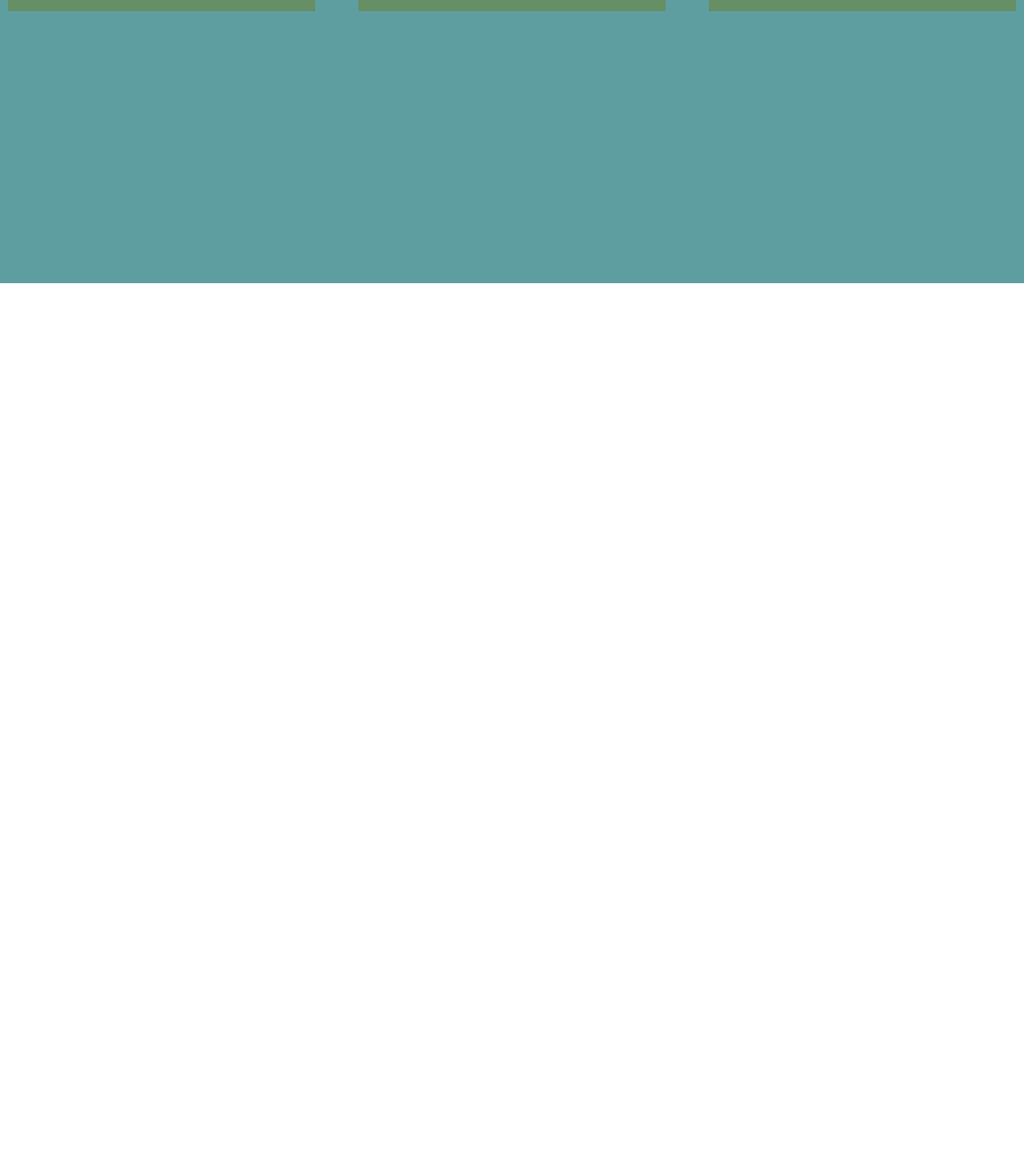
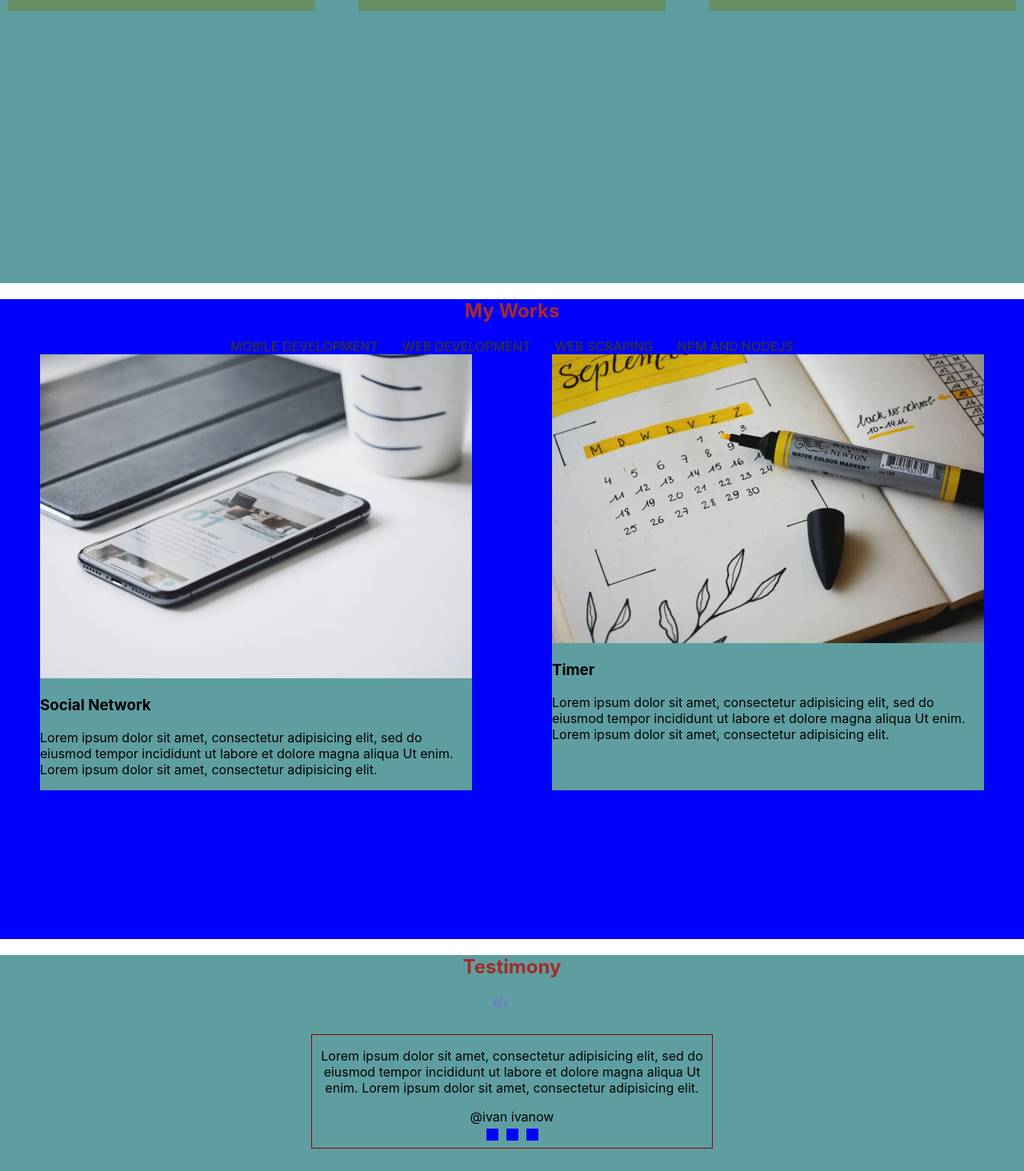
Before and after one commit to rommill/portfolio-start-project-main, a React app: page / in a window 1280 px wide. Shown: the part 1320-2784 px from the top of the page at 80% size. Before the commit the page ends 1674 px from the top, so only its background shows below. Built offline with nearby package versions, Linux system fonts and the light colour scheme.

Commit message:
commit - 1

```diff
--- a/src/App.tsx
+++ b/src/App.tsx
@@ -2,6 +2,8 @@
 import {Header} from './layout/header/Header';
 import {Main} from "./layout/header/sections/main/Main";
 import {Skills} from "./layout/header/sections/skills/Skills";
+import {Works} from "./layout/header/sections/works/Works";
+import {Testimony} from "./layout/header/sections/testimony/Testimony";
 
 function App() {
     return (
@@ -9,6 +11,8 @@
             <Header/>
             <Main/>
             <Skills/>
+            <Works/>
+            <Testimony/>
         </div>
     );
 }
--- a/src/assets/components/icon/Icon.tsx
+++ b/src/assets/components/icon/Icon.tsx
@@ -10,7 +10,7 @@
 }
 export const Icon = (props: IconPropsType) => {
     return (
-        <svg width={props.width || "50"} height={props.height || "50"} viewBox={props.viewBox || "0 0 50 50"}
+        <svg width={props.width || "50"} height={props.height || "50"} viewBox={props.viewBox || "0 0 120 120"}
              fill="none" xmlns="http://www.w3.org/2000/svg">
             <use xlinkHref={`${iconSprite}#${props.iconId}`}/>
         </svg>
--- a/src/assets/components/menu/Menu.tsx
+++ b/src/assets/components/menu/Menu.tsx
@@ -1,25 +1,17 @@
 import React from 'react';
 import styled from "styled-components";
 
-export const Menu = () => {
+
+
+export const Menu = (props: {menuItems: Array<string>}) => {
     return (
         <StyledMenu>
             <ul>
-                <li>
-                    <a href="#">Home</a>
-                </li>
-                <li>
-                    <a href="#">Skills</a>
-                </li>
-                <li>
-                    <a href="#">Works</a>
-                </li>
-                <li>
-                    <a href="#">Testimony</a>
-                </li>
-                <li>
-                    <a href="#">Contact</a>
-                </li>
+                {props.menuItems.map((item :string , index )=>{
+                    return <li key={index}>
+                        <a href="">{item}</a>
+                    </li>
+                })}
             </ul>
         </StyledMenu>
     );
@@ -30,6 +22,7 @@
     ul {
         display: flex;
         gap: 30px; /* Расстояние между элементами списка */
+        justify-content: center;
         padding: 0;
         margin: 0;
         list-style: none; /* Убираем стандартные маркеры списка */
--- /dev/null
+++ b/src/assets/components/slider/Slider.tsx
@@ -0,0 +1,49 @@
+import React from 'react';
+import styled from 'styled-components';
+import {FlexWrapper} from "../FlexWrapper";
+
+export const Slider = () => {
+    return (
+        <StyledSlider>
+            <FlexWrapper>
+                <Slide>
+                    <Text>Lorem ipsum dolor sit amet, consectetur adipisicing elit, sed do eiusmod tempor incididunt ut labore et dolore magna aliqua Ut enim. Lorem ipsum dolor sit amet, consectetur adipisicing elit.</Text>
+                    <Name>@ivan ivanow</Name>
+                </Slide>
+            </FlexWrapper>
+            <Pagination>
+                <span> </span>
+                <span> </span>
+                <span> </span>
+            </Pagination>
+
+        </StyledSlider>
+    );
+};
+
+const StyledSlider = styled.div`
+border: 1px solid darkred;
+    max-width: 500px;
+    display: flex;
+    flex-direction: column;
+    align-items: center;
+`
+const Slide = styled.div`
+    text-align: center;
+`
+const Text = styled.p`
+
+`
+const Name = styled.span`
+
+`
+
+const Pagination = styled.div`
+span {
+    display: inline-block;
+    width: 15px;
+    height: 15px;
+    margin: 5px;
+    background-color: blue;
+}
+`
--- a/src/layout/header/Header.tsx
+++ b/src/layout/header/Header.tsx
@@ -3,11 +3,13 @@
 import {Logo} from "../../assets/components/logo/Logo";
 import {Menu} from "../../assets/components/menu/Menu";
 
+const items = ["Home", "Skills", "Works", "Testimony", "Contact"]
+
 export const Header = () => {
     return (
         <StyledHeader>
             <Logo/>
-            <Menu/>
+            <Menu menuItems ={items}/>
         </StyledHeader>
     );
 };
--- a/src/layout/header/sections/skills/Skills.tsx
+++ b/src/layout/header/sections/skills/Skills.tsx
@@ -11,7 +11,7 @@
             <SectionTitle>My Skills</SectionTitle>
             <FlexWrapper wrap={"wrap"} justify={"space-between"}>
                 <Skill iconId={"code"}
-                       title={"html5"}
+                       title={"html"}
                 description={"Lorem ipsum dolor sit amet, consectetur adipisicing elit, sed do eiusmod tempor incididunt ut labore et dolore magna aliqua Ut enim"}/>
                 <Skill iconId={"css"}
                        title={"css3"}
--- /dev/null
+++ b/src/layout/header/sections/testimony/Testimony.tsx
@@ -0,0 +1,25 @@
+import React from 'react';
+import {SectionTitle} from "../../../../assets/components/SectionTitle";
+import {Icon} from "../../../../assets/components/icon/Icon";
+import styled from "styled-components";
+import {Slider} from "../../../../assets/components/slider/Slider";
+import {FlexWrapper} from "../../../../assets/components/FlexWrapper";
+
+export const Testimony = () => {
+    return (
+        <StyledTestimony>
+            <SectionTitle>Testimony</SectionTitle>
+            <FlexWrapper direction={"column"} align={"center"}>
+                <Icon iconId={ "code"}/>
+                <Slider/>
+            </FlexWrapper>
+
+
+        </StyledTestimony>
+    );
+};
+
+const StyledTestimony = styled.section`
+min-height: 50vh;
+    background-color: cadetblue;
+`
--- /dev/null
+++ b/src/layout/header/sections/works/Works.tsx
@@ -0,0 +1,33 @@
+import React from 'react';
+import styled from 'styled-components';
+import {Menu} from "../../../../assets/components/menu/Menu";
+import {SectionTitle} from "../../../../assets/components/SectionTitle";
+import {FlexWrapper} from "../../../../assets/components/FlexWrapper";
+import {Work} from "./work/Work";
+import socialImg from "../../../../assets/images/proj1.webp";
+import timerImg from "../../../../assets/images/proj2.webp";
+
+const worksItems = ["MOBILE DEVELOPMENT", "WEB DEVELOPMENT", "WEB SCRAPING", "NPM AND NODEJS"]
+
+export const Works = () => {
+    return (
+        <StyledWorks>
+            <SectionTitle>My Works</SectionTitle>
+            <Menu menuItems={worksItems}/>
+            <FlexWrapper justify={"space-around"}>
+                <Work title={"Social Network"}
+                      src={socialImg}
+                      text={"Lorem ipsum dolor sit amet, consectetur adipisicing elit, sed do eiusmod tempor incididunt ut labore et dolore magna aliqua Ut enim. Lorem ipsum dolor sit amet, consectetur adipisicing elit."}/>
+                <Work title={"Timer"}
+                src={timerImg}
+                text={"Lorem ipsum dolor sit amet, consectetur adipisicing elit, sed do eiusmod tempor incididunt ut labore et dolore magna aliqua Ut enim. Lorem ipsum dolor sit amet, consectetur adipisicing elit."}/>
+            </FlexWrapper>
+
+        </StyledWorks>
+    );
+};
+
+const StyledWorks = styled.section`
+    min-height: 100vh;
+    background-color: blue;
+`
--- /dev/null
+++ b/src/layout/header/sections/works/work/Work.tsx
@@ -0,0 +1,37 @@
+import React from 'react';
+import styled from 'styled-components';
+
+type WorkPropsType = {
+    title: string
+    text: string
+    src: string
+}
+
+export const Work = (props: WorkPropsType) => {
+    return (
+        <StyledWork>
+            <Image src={props.src} alt=""/>
+            <Title>{props.title}</Title>
+            <Text>{props.text}</Text>
+            <Link></Link>
+            <Link></Link>
+
+        </StyledWork>
+    );
+};
+
+const StyledWork = styled.div`
+background-color: cadetblue;
+    max-width: 540px;
+    width: 100%;
+`
+const Image = styled.img`
+    width: 100%;
+    height: auto;
+`
+const Link = styled.a`
+`
+const Title = styled.h3`
+`
+const Text = styled.p`
+`
```
